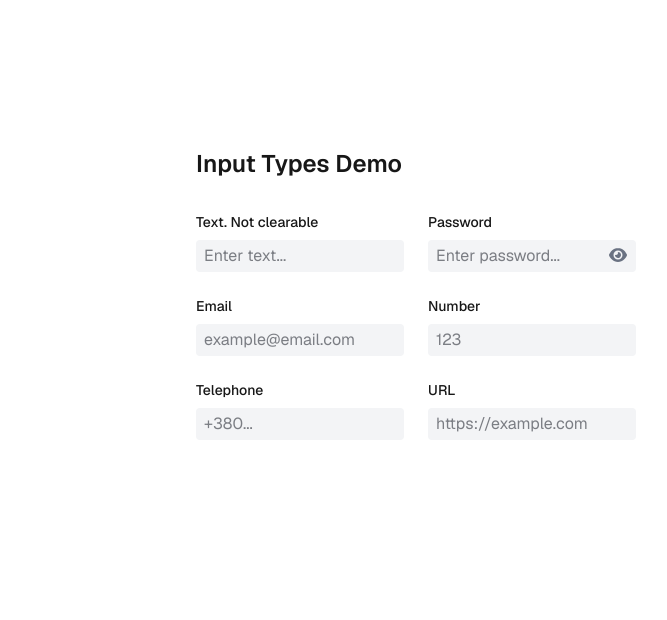
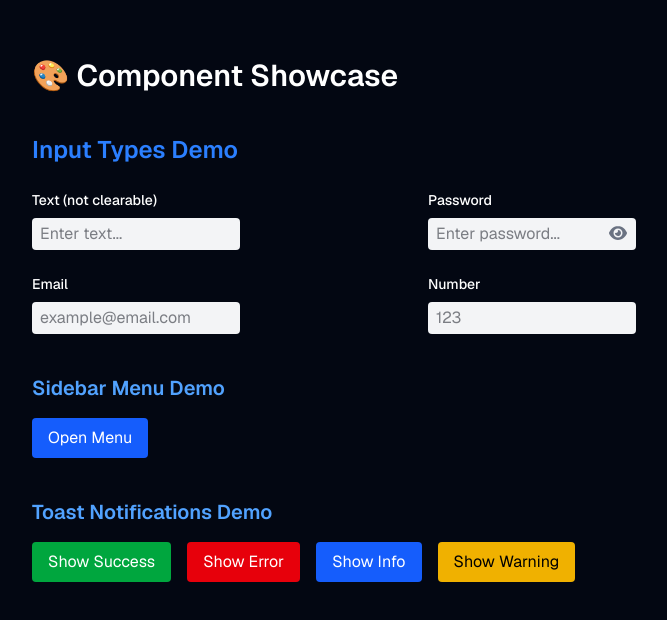
Before and after one commit to kytaets/react-component-library, a Next.js app: page / in a window 1280 px wide. Shown: the part 106-726 px from the top of the page, without its empty margins (224-891 px from the left). Built offline with nearby package versions, Linux system fonts and the light colour scheme.

Commit message:
feat: enhance Home component with SidebarMenu and Toast notifications

```diff
--- a/src/app/page.tsx
+++ b/src/app/page.tsx
@@ -1,44 +1,134 @@
+'use client';
+import { useState } from 'react';
 import Input from '@/components/Input/Input';
+import SidebarMenu from '@/components/SidebarMenu/SidebarMenu';
+import Toast from '@/components/Toast/Toast';
 
 export default function Home() {
+  const [menuOpen, setMenuOpen] = useState(false);
+  const [toast, setToast] = useState<{
+    message: string;
+    type: 'success' | 'error' | 'info' | 'warning';
+  } | null>(null);
+
+  const showToast = (
+    message: string,
+    type: 'success' | 'error' | 'info' | 'warning'
+  ) => {
+    setToast({ message, type });
+    setTimeout(() => setToast(null), 3000);
+  };
+
   return (
-    <div className="font-sans grid grid-rows-[20px_1fr_20px] items-center justify-items-center min-h-screen p-8 pb-20 gap-16 sm:p-20">
-      <main className="flex flex-col gap-[32px] row-start-2 items-center sm:items-start">
-        <h1 className="text-2xl font-semibold text-center sm:text-left">
-          Input Types Demo
+    <div className="font-sans grid grid-rows-[20px_1fr_20px] items-center justify-items-center min-h-screen p-8 pb-20 gap-16 sm:p-20 bg-gray-950 text-white">
+      <main className="flex flex-col gap-10 row-start-2 items-center sm:items-start w-full max-w-3xl">
+        <h1 className="text-3xl font-semibold text-center sm:text-left">
+          🎨 Component Showcase
         </h1>
 
-        <div className="grid gap-6 w-full sm:grid-cols-2">
-          <div className="flex flex-col gap-2">
-            <label className="text-sm font-medium">Text. Not clearable</label>
+        <section className="w-full max-w-3xl">
+          <h2 className="text-2xl font-semibold mb-6 text-blue-500 text-center sm:text-left">
+            Input Types Demo
+          </h2>
+
+          <div className="grid gap-6 sm:grid-cols-2 w-full">
+            <div>
+              <p className="mb-2 text-sm font-medium">Text (not clearable)</p>
               <Input type="text" placeholder="Enter text..." />
             </div>
 
-          <div className="flex flex-col gap-2">
-            <label className="text-sm font-medium">Password</label>
-            <Input type="password" placeholder="Enter password..." clearable />
+            <div>
+              <p className="mb-2 text-sm font-medium">Password</p>
+              <Input
+                type="password"
+                placeholder="Enter password..."
+                clearable
+              />
             </div>
 
-          <div className="flex flex-col gap-2">
-            <label className="text-sm font-medium">Email</label>
+            <div>
+              <p className="mb-2 text-sm font-medium">Email</p>
               <Input type="email" placeholder="example@email.com" clearable />
             </div>
 
-          <div className="flex flex-col gap-2">
-            <label className="text-sm font-medium">Number</label>
+            <div>
+              <p className="mb-2 text-sm font-medium">Number</p>
               <Input type="number" placeholder="123" clearable />
             </div>
+          </div>
+        </section>
 
-          <div className="flex flex-col gap-2">
-            <label className="text-sm font-medium">Telephone</label>
-            <Input type="tel" placeholder="+380..." clearable />
+        <section className="w-full">
+          <h2 className="text-xl font-semibold mb-4 text-blue-400">
+            Sidebar Menu Demo
+          </h2>
+          <button
+            onClick={() => setMenuOpen(true)}
+            className="px-4 py-2 bg-blue-600 rounded hover:bg-blue-700 transition cursor-pointer"
+          >
+            Open Menu
+          </button>
+
+          <SidebarMenu
+            isOpen={menuOpen}
+            onClose={() => setMenuOpen(false)}
+            items={[
+              { label: 'Home' },
+              {
+                label: 'Projects',
+                children: [
+                  { label: 'Frontend' },
+                  { label: 'Backend' },
+                  { label: 'Mobile' },
+                ],
+              },
+              {
+                label: 'Settings',
+                children: [{ label: 'Account' }, { label: 'Security' }],
+              },
+            ]}
+          />
+        </section>
+
+        <section className="w-full">
+          <h2 className="text-xl font-semibold mb-4 text-blue-400">
+            Toast Notifications Demo
+          </h2>
+          <div className="flex flex-wrap gap-4">
+            <button
+              onClick={() => showToast('Operation successful!', 'success')}
+              className="px-4 py-2 bg-green-600 rounded hover:bg-green-700 transition cursor-pointer"
+            >
+              Show Success
+            </button>
+            <button
+              onClick={() => showToast('Something went wrong!', 'error')}
+              className="px-4 py-2 bg-red-600 rounded hover:bg-red-700 transition cursor-pointer"
+            >
+              Show Error
+            </button>
+            <button
+              onClick={() => showToast('Check this info.', 'info')}
+              className="px-4 py-2 bg-blue-600 rounded hover:bg-blue-700 transition cursor-pointer"
+            >
+              Show Info
+            </button>
+            <button
+              onClick={() => showToast('Warning! Be careful.', 'warning')}
+              className="px-4 py-2 bg-yellow-500 text-black rounded hover:bg-yellow-600 transition cursor-pointer"
+            >
+              Show Warning
+            </button>
           </div>
+        </section>
 
-          <div className="flex flex-col gap-2">
-            <label className="text-sm font-medium">URL</label>
-            <Input type="url" placeholder="https://example.com" clearable />
-          </div>
-        </div>
+        {toast && (
+          <Toast
+            message={toast.message}
+            type={toast.type}
+            onClose={() => setToast(null)}
+          />
+        )}
       </main>
     </div>
   );
```
Lines whose indentation alone changed are shown as unchanged.
